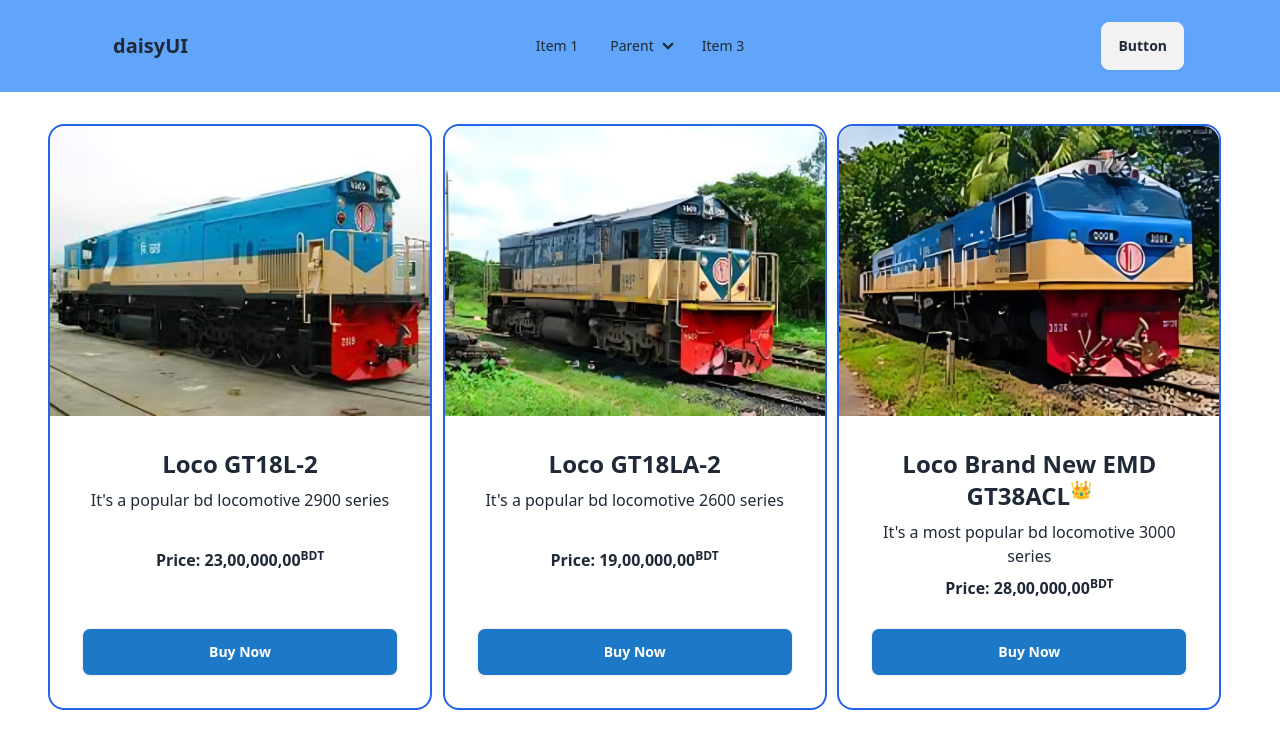
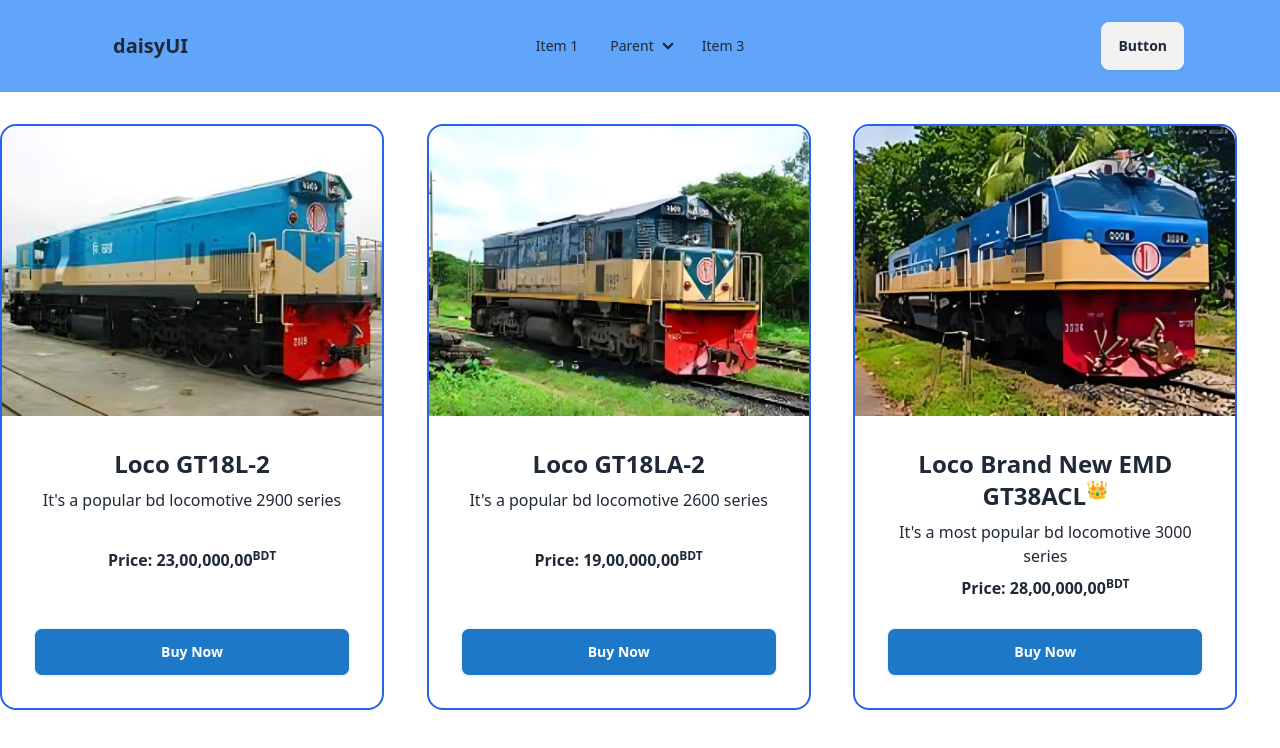
Before and after one commit to Nazrulofficeial/Loco-Shop-BD-For-Practice-, a plain HTML site: page index.html in a window 1280 px wide. Drawn offline with nearby package versions, Linux system fonts and the light colour scheme.

```diff
--- a/index.html
+++ b/index.html
@@ -63,7 +63,7 @@
             <!-- <div class="">
                 <h1 class="text-4xl font-bold text-center mb-6">Our popular Collection</h1>
             </div> -->
-           <div class="grid grid-cols-1 gap-0 lg:grid-cols-3 mx-12">
+           <div class="grid grid-cols-1 gap-0 lg:grid-cols-3 mx-auto lg:mx-10px">
              <!-- Card one 2900 -->
              <div class="card w-80 lg:w-96 bg-base-100 border-2 border-blue-600">
                 <figure><img src="images/2900.png" alt="Shoes" class="h-[290px] w-[480px]"/></figure>
```
